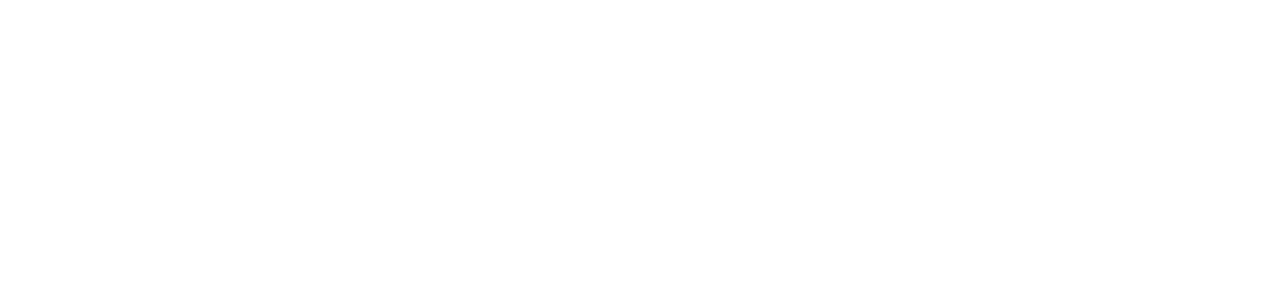
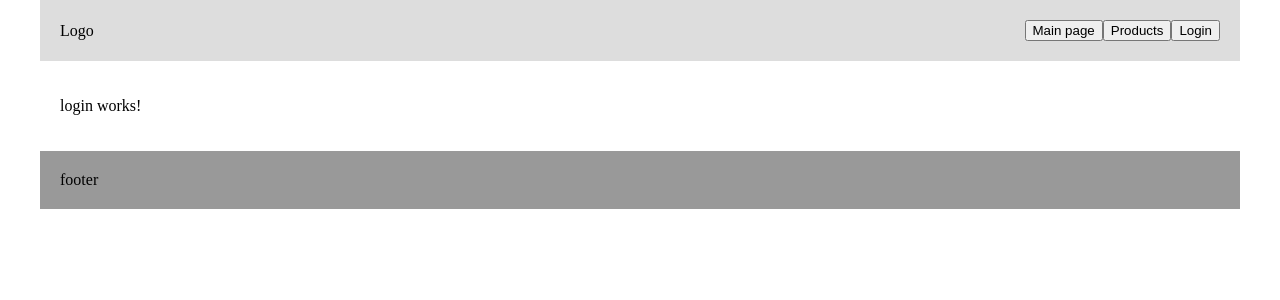
Before and after one commit to MarekKrzyszczyk/shop-frontend, an Angular app: page /login in a window 1280 px wide. Before the commit this address led to /. Shown: the top 300 px of the page. Built offline with nearby package versions, Linux system fonts and the light colour scheme.

Commit message:
added fullpage  layout

```diff
--- a/src/app/app.module.ts
+++ b/src/app/app.module.ts
@@ -4,6 +4,7 @@
 import {AppRoutingModule} from './app-routing.module';
 import {AppComponent} from './app.component';
 import {DefaultModule} from "./layouts/default/default.module";
+import {FullpageModule} from "./layouts/fullpage/fullpage.module";
 
 @NgModule({
   declarations: [
@@ -12,7 +13,8 @@
   imports: [
     BrowserModule,
     AppRoutingModule,
-    DefaultModule
+    DefaultModule,
+    FullpageModule
   ],
   providers: [],
   bootstrap: [AppComponent]
--- /dev/null
+++ b/src/app/layouts/fullpage/fullpage.component.html
@@ -0,0 +1,7 @@
+<app-header flexLayout="column"></app-header>
+<div flexLayout="column">
+  <div class="content">
+    <router-outlet></router-outlet>
+  </div>
+</div>
+<app-footer flexLayout="column"></app-footer>
--- /dev/null
+++ b/src/app/layouts/fullpage/fullpage.component.scss
@@ -0,0 +1,11 @@
+:host{
+  display: flex;
+  flex-direction: column;
+  width: 1200px;
+  margin: 0 auto;
+  height: 100%;
+}
+
+.content{
+  padding: 20px;
+}
--- /dev/null
+++ b/src/app/modules/login/login.component.html
@@ -0,0 +1 @@
+<p>login works!</p>
```
Also changed, not shown: src/app/app-routing.module.ts (+8 -1 lines), src/app/layouts/fullpage/fullpage.component.ts (added, +10 -0 lines), src/app/layouts/fullpage/fullpage.module.ts (added, +23 -0 lines), src/app/modules/login/login.component.ts (added, +10 -0 lines), src/app/modules/login/login.component.scss (added), 2 other files (tests, documents, lock files or other folders).
